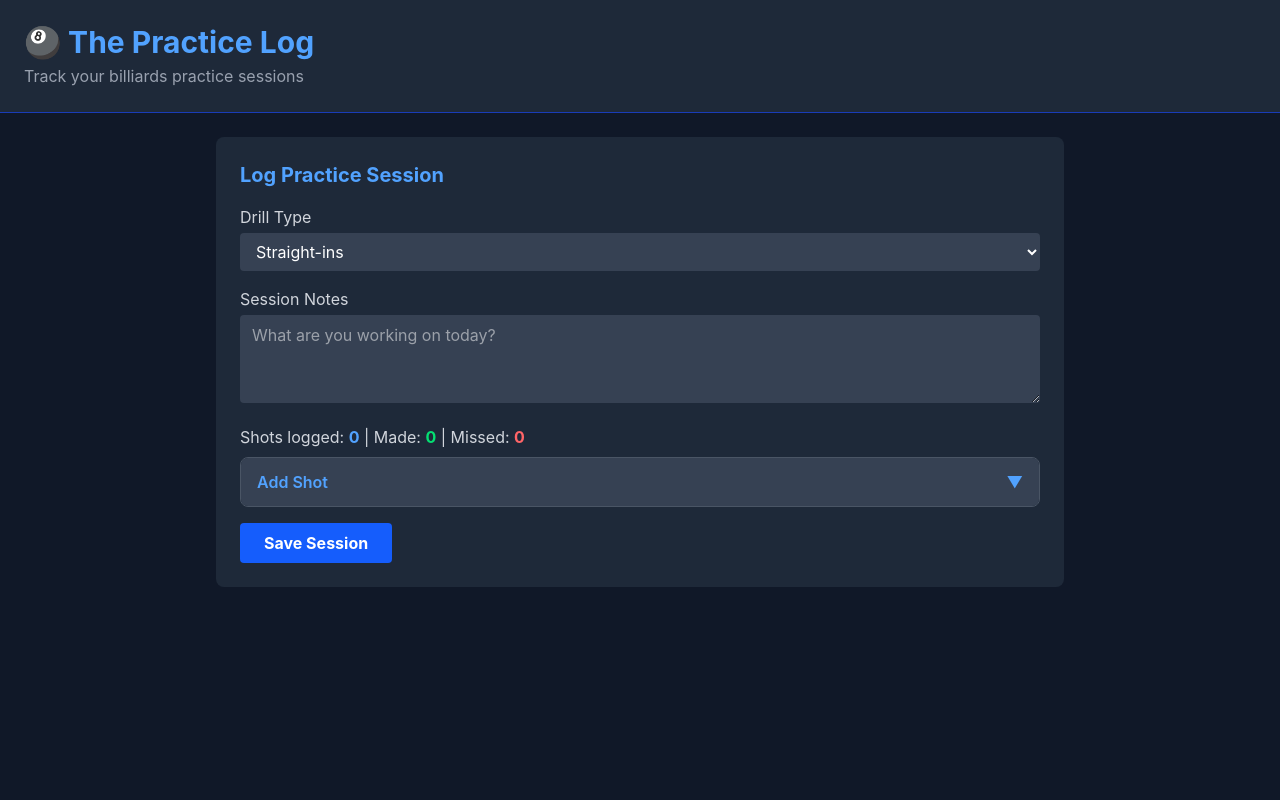
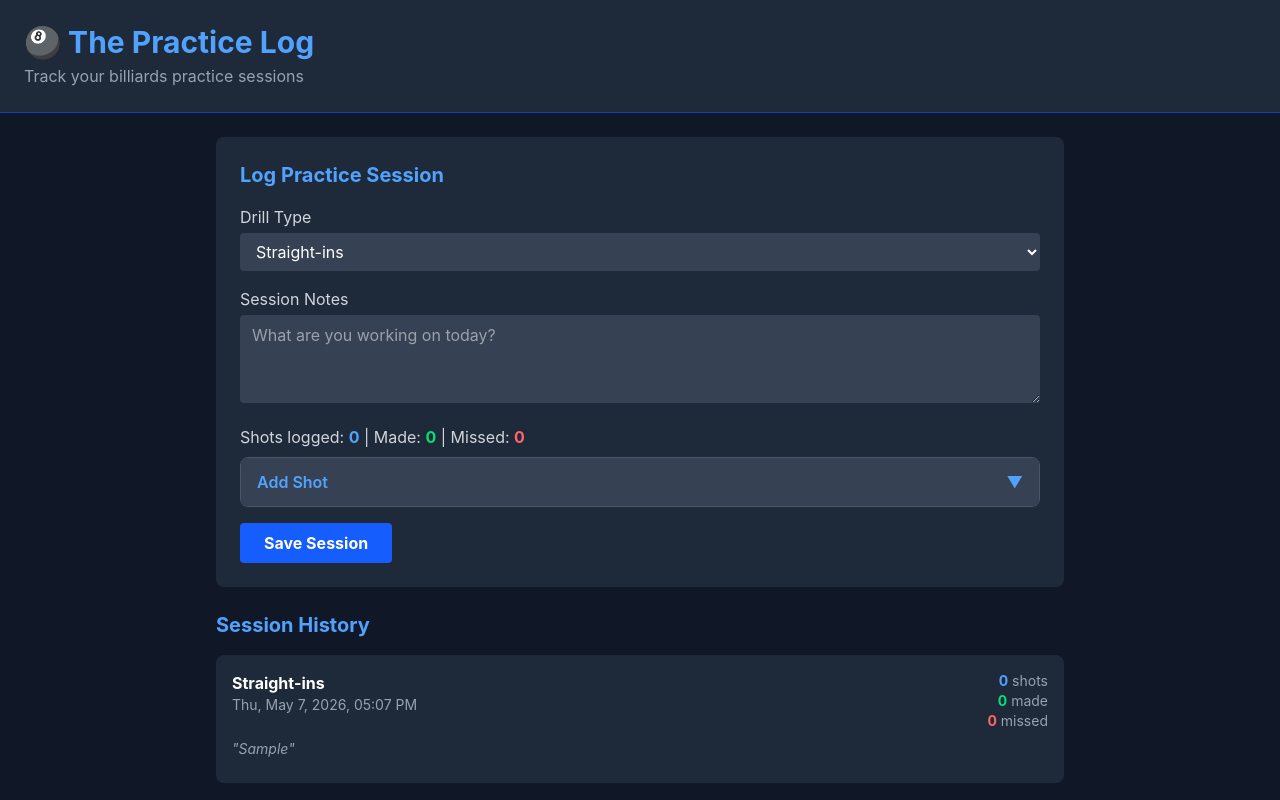
Before and after one commit to melscodingcave/the-practice-log, a React (Vite) app: page / in a window 1280 px wide. Both pictures are taken after typing "Sample" into the empty fields and a click on the button "Save Session". Built offline with nearby package versions, Linux system fonts and the light colour scheme.

Commit message:
feat: add SessionHistory component with shot breakdown display

```diff
--- a/src/App.tsx
+++ b/src/App.tsx
@@ -1,6 +1,7 @@
 import { useState } from 'react'
 import './App.css'
 import SessionForm from './components/session/SessionForm'
+import SessionHistory from './components/session/SessionHistory'
 import type { Session } from './types'
 
 function App() {
@@ -19,6 +20,7 @@ function App() {
 
       <main className="max-w-4xl mx-auto px-6">
         <SessionForm onSessionCreated={handleSessionCreated} />
+        <SessionHistory sessions={sessions} />
       </main>
     </div>
   )
--- /dev/null
+++ b/src/components/session/SessionHistory.tsx
@@ -0,0 +1,88 @@
+import type { Session } from '../../types'
+
+interface Props {
+    sessions: Session[]
+}
+
+export default function SessionHistory({ sessions }: Props) {
+    if (sessions.length === 0) {
+        return (
+            <div className="bg-gray-800 rounded-lg p-6 text-center text-gray-500">
+                No sessions logged yet. Start practicing! 🎱
+            </div>
+        )
+    }
+
+    return (
+        <div className="space-y-4">
+            <h2 className="text-xl font-bold text-blue-400">Session History</h2>
+            {sessions.map(session => (
+                <div key={session.id} className="bg-gray-800 rounded-lg p-4">
+                    <div className="flex justify-between items-start mb-2">
+                        <div>
+                            <h3 className="font-bold text-white">{session.drillType}</h3>
+                            <p className="text-gray-400 text-sm">
+                                {new Date(session.date).toLocaleDateString('en-US', {
+                                    weekday: 'short',
+                                    year: 'numeric',
+                                    month: 'short',
+                                    day: 'numeric',
+                                    hour: '2-digit',
+                                    minute: '2-digit'
+                                })}
+                            </p>
+                        </div>
+                        <div className="text-right text-sm">
+                            <p>
+                                <span className="text-blue-400 font-bold">
+                                    {session.shots.length}
+                                </span>
+                                <span className="text-gray-400"> shots</span>
+                            </p>
+                            <p>
+                                <span className="text-green-400 font-bold">
+                                    {session.shots.filter(s => s.result === 'made').length}
+                                </span>
+                                <span className="text-gray-400"> made</span>
+                            </p>
+                            <p>
+                                <span className="text-red-400 font-bold">
+                                    {session.shots.filter(s => s.result === 'missed').length}
+                                </span>
+                                <span className="text-gray-400"> missed</span>
+                            </p>
+                        </div>
+                    </div>
+
+                    {session.notes && (
+                        <p className="text-gray-400 text-sm italic mb-2">
+                            "{session.notes}"
+                        </p>
+                    )}
+
+                    {session.shots.length > 0 && (
+                        <div className="mt-2 space-y-1">
+                            {session.shots.map((shot, index) => (
+                                <div
+                                    key={shot.id}
+                                    className="text-xs text-gray-500 bg-gray-700
+                             rounded px-2 py-1 flex justify-between"
+                                >
+                                    <span>
+                                        Shot {index + 1}: <span className="capitalize">
+                                            {shot.cueBallContact}
+                                        </span> | <span className="capitalize">{shot.power}</span>
+                                    </span>
+                                    <span className={shot.result === 'made'
+                                        ? 'text-green-400' : 'text-red-400'}>
+                                        {shot.result === 'made' ? 'Made ✓' : 'Missed ✗'}
+                                    </span>
+                                </div>
+                            ))}
+                        </div>
+                    )}
+                </div>
+            ))}
+        </div>
+    )
+}
```
